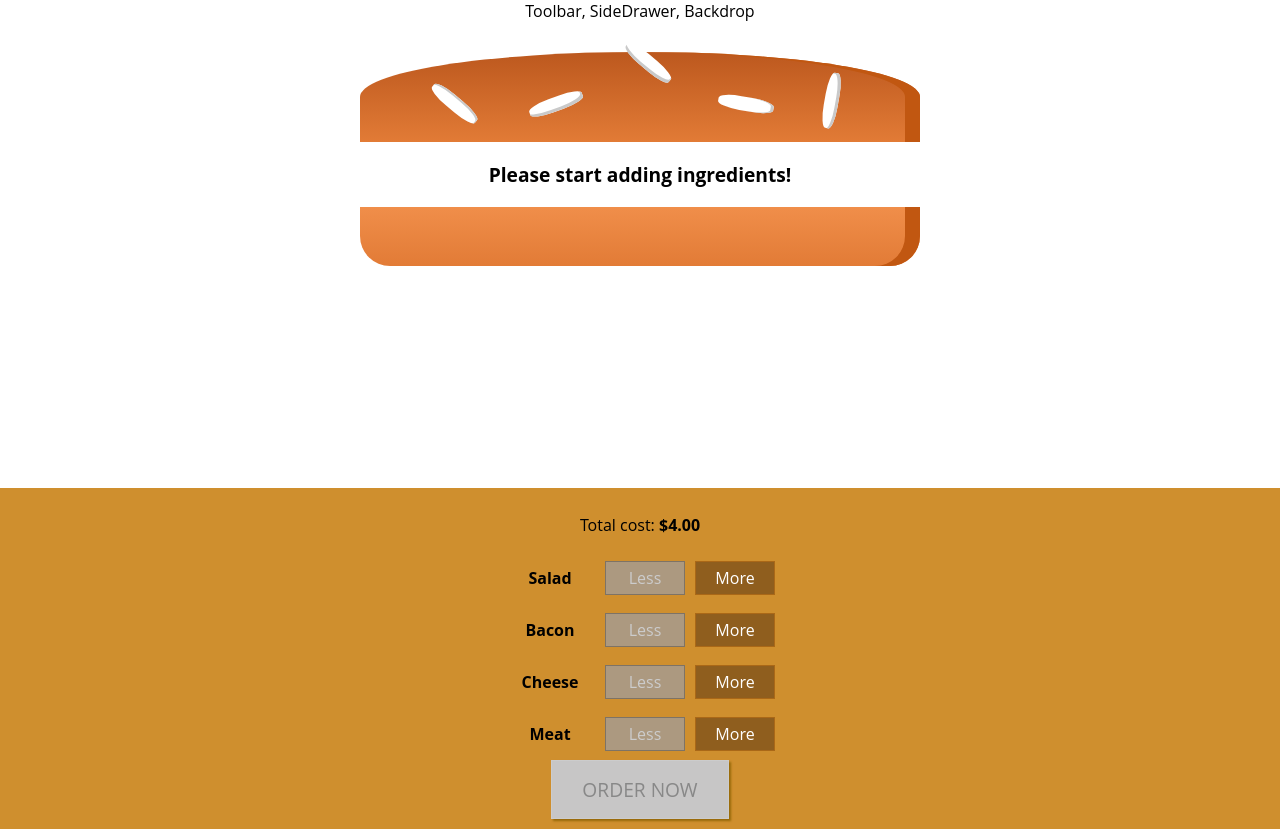
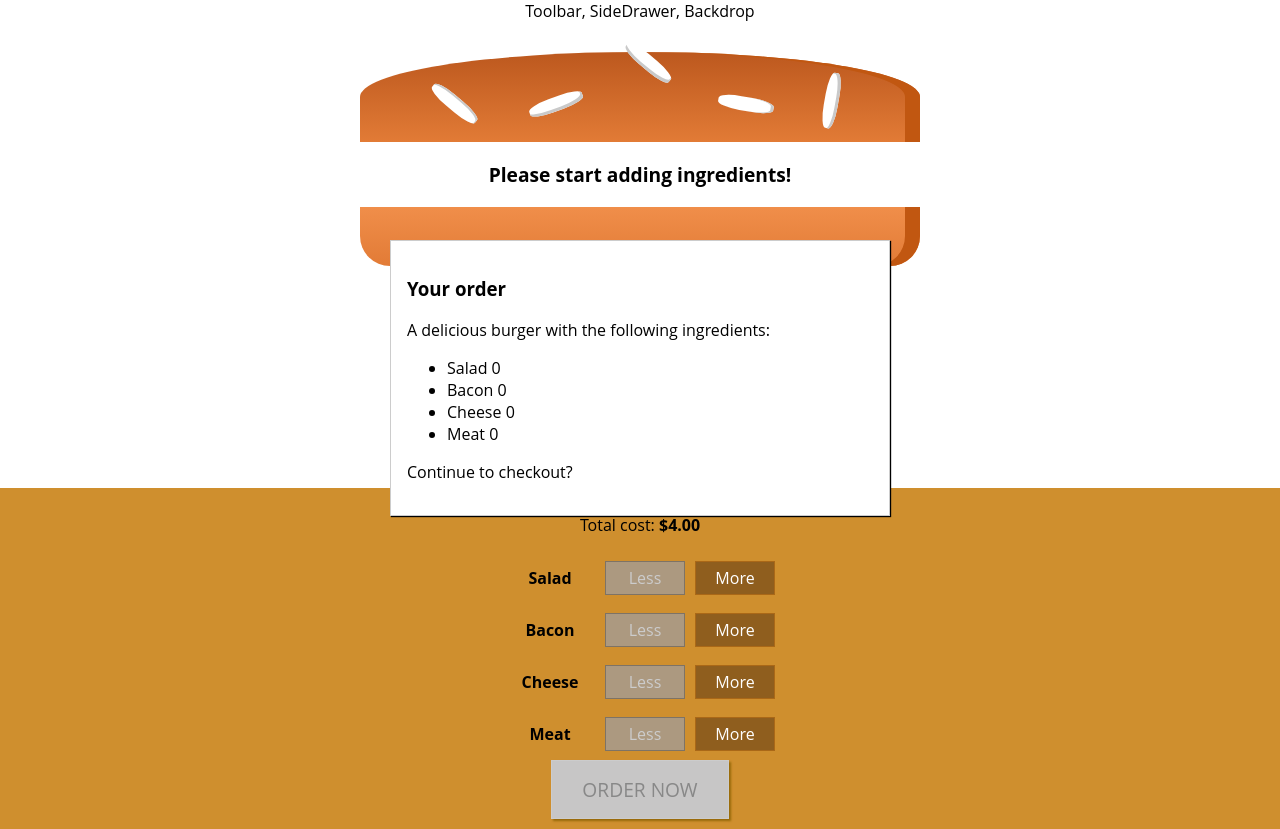
Before and after one commit to changx03/burger-tree, a React app: page / in a window 1280 px wide. Built offline with nearby package versions, Linux system fonts and the light colour scheme; the HTML template or start-up script is replaced by a standard one.

Commit message:
Added modal

```diff
--- /dev/null
+++ b/src/components/Burger/OrderSummary.js
@@ -0,0 +1,24 @@
+import React from 'react';
+
+const orderSummary = props => {
+  const summary = Object.keys(props.ingredients)
+    .map(key => (
+      <li key={key}>
+        <span style={{ textTransform: 'capitalize'}}>{key}</span>
+        {' ' + props.ingredients[key]}
+      </li>
+      ));
+
+  return (
+    <React.Fragment>
+      <h3>Your order</h3>
+      <p>A delicious burger with the following ingredients:</p>
+      <ul>
+        {summary}
+      </ul>
+      <p>Continue to checkout?</p>
+    </React.Fragment>
+  );
+};
+
+export default orderSummary;
--- /dev/null
+++ b/src/components/UI/Modal/Modal.css
@@ -0,0 +1,21 @@
+.Modal {
+  position: fixed;
+  z-index: 500;
+  background-color: white;
+  width: 70%;
+  border: 1px solid #ccc;
+  box-shadow: 1px 1px 1px black;
+  padding: 16px;
+  left: 15%;
+  top: 30%;
+  box-sizing: border-box;
+  transition: all 0.3s ease-out;
+  text-align: left;
+}
+
+@media (min-width: 600px) {
+  .Modal {
+      width: 500px;
+      left: calc(50% - 250px);
+  }
+}
--- /dev/null
+++ b/src/components/UI/Modal/Modal.js
@@ -0,0 +1,10 @@
+import React from 'react';
+import styleClasses from './Modal.css';
+
+const modal = props => (
+  <div className={styleClasses.Modal}>
+    {props.children}
+  </div>
+);
+
+export default modal;
--- a/src/containers/BurgerBuilder.js
+++ b/src/containers/BurgerBuilder.js
@@ -1,6 +1,8 @@
 import React, { Component } from 'react';
 import Burger from '../components/Burger/Burger';
 import BuildControls from '../components/Burger/BuildControls';
+import Modal from '../components/UI/Modal/Modal';
+import OrderSummary from '../components/Burger/OrderSummary';
 
 const INGREDIENT_PRICES = {
   salad: 0.7,
@@ -23,6 +25,9 @@
   render() {
     return (
       <React.Fragment>
+        <Modal>
+          <OrderSummary ingredients={this.state.ingredients} />
+        </Modal>
         <Burger ingredients={this.state.ingredients}/>
         <BuildControls
           onAdd={this._addIngredientHandler}
```
